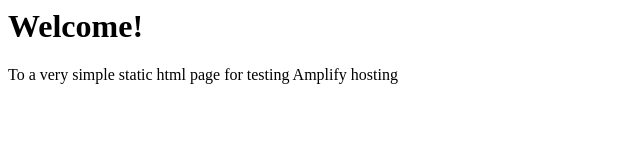
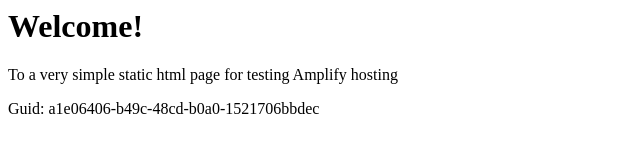
Before and after one commit to aws-aemilia-fra/Github-PR-Commit-Integration-Test-DoNotTouch-GitHubAutoBuildCanaryTest-v1-preprod-eu-central-1, a website: page src/index.html in a window 1280 px wide. Shown: the whole page, without its empty margins (0-640 px from the left). Drawn offline with Linux system fonts and the light colour scheme.

Commit message:
commit from integ tests

```diff
--- a/src/index.html
+++ b/src/index.html
@@ -1,3 +1,5 @@
+
+
 <html lang="en">
 
 <head>
@@ -10,6 +12,6 @@
 <body>
     <h1>Welcome!</h1>
     <p>To a very simple static html page for testing Amplify hosting</p>
-</body>
+    <p>Guid: a1e06406-b49c-48cd-b0a0-1521706bbdec</p></body>
 
 </html>
```
